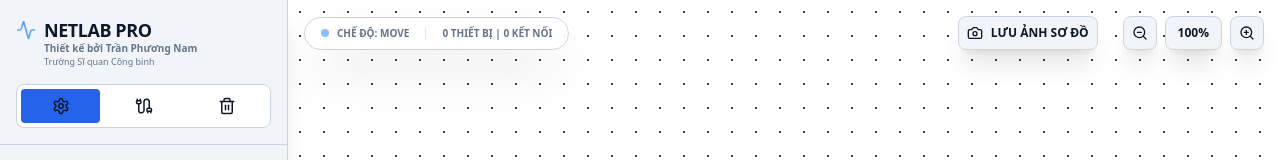
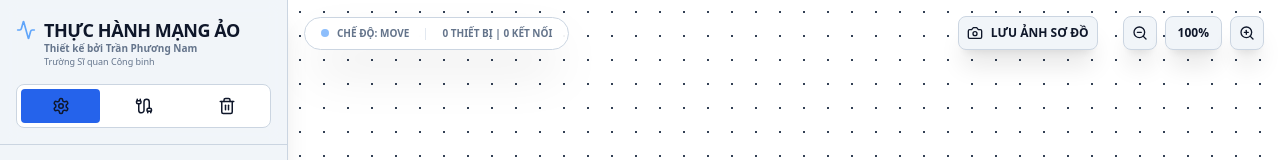
Before and after one commit to nam3010hcm-ai/thuchanhmang, a React (Vite) app: page / in a window 1280 px wide. Shown: the top 160 px of the page. Built offline with nearby package versions, Linux system fonts and the light colour scheme.

Commit message:
Change header title to 'THỰC HÀNH MẠNG ẢO'

```diff
--- a/App.tsx
+++ b/App.tsx
@@ -391,7 +391,7 @@ export default function NetworkLab() {
           <div className="mb-4">
             <div className="flex items-center gap-2">
               <Activity className="text-blue-400 w-5 h-5" />
-              <h1 className="font-bold text-lg tracking-tight uppercase">NetLab Pro</h1>
+              <h1 className="font-bold text-lg tracking-tight uppercase">THỰC HÀNH MẠNG ẢO</h1>
             </div>
             <div className="pl-7 -mt-0.5">
               <p className="text-[10px] text-slate-500 font-semibold leading-tight">Thiết kế bởi Trần Phương Nam</p>
```
